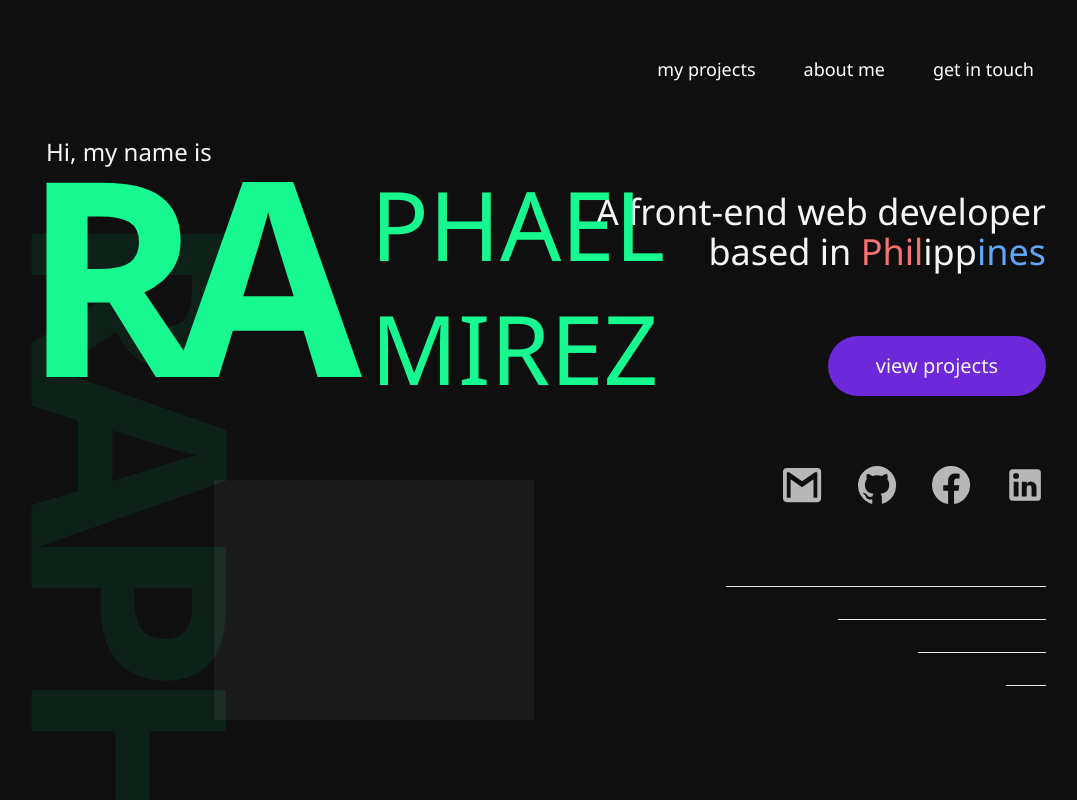
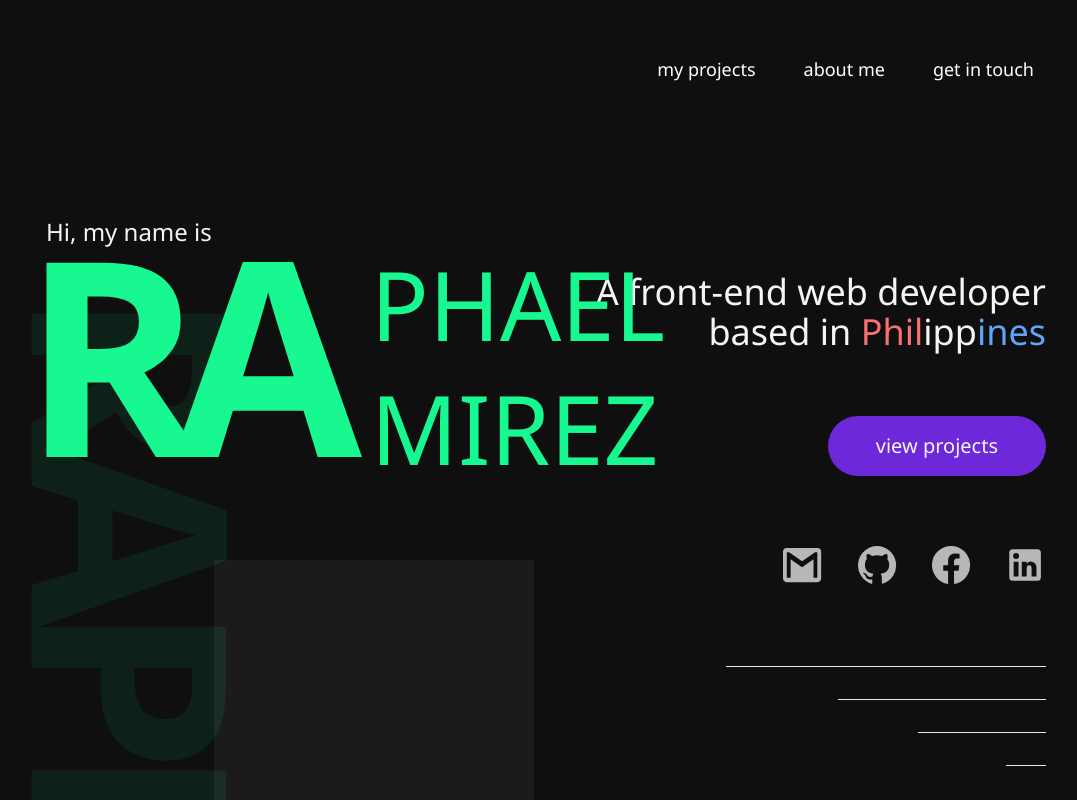
Before and after one commit to ramirezraph/my-portfolio, a Vue app: page / in a window 1280 px wide. Shown: the whole page, without its empty margins (106-1183 px from the left). Built offline with nearby package versions, Linux system fonts and the light colour scheme.

Commit message:
pt adjustment on hero

```diff
--- a/src/views/Hero.vue
+++ b/src/views/Hero.vue
@@ -1,5 +1,5 @@
 <template>
-   <section class="relative w-full h-screen pt-40 text-left">
+   <section class="relative w-full h-screen text-left pt-60">
       <span class="relative text-2xl -top-6 left-6">Hi, my name is</span>
       <div class="grid w-full grid-cols-2 select-none">
          <div class="relative w-full text-left">
```
